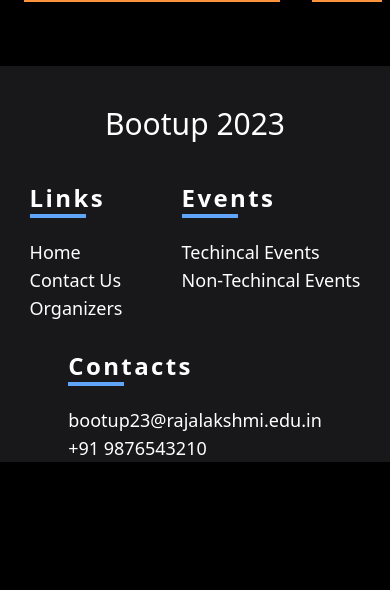
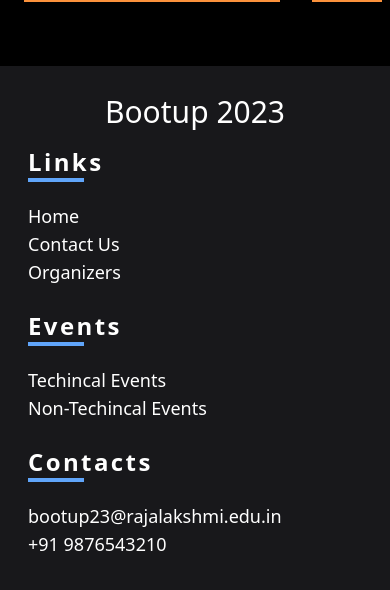
Before and after one commit to manosanjay-g/bootup23, a React (Create React App) app: page / in a window 390 px wide. Shown: the part 3602-4192 px from the top of the page. Before the commit the page ends 4064 px from the top, so only its background shows below. Built offline with nearby package versions, Linux system fonts and the light colour scheme.

Commit message:
fixed some alignment issues on mobile screens

```diff
--- a/src/components/Footer.jsx
+++ b/src/components/Footer.jsx
@@ -4,15 +4,15 @@
 const Footer = () => {
     //const location = useLocation();
     return (
-        <div id="footer" className="flex flex-col w-full bg-zinc-900">
-            <p className="text-white text-3xl my-10 text-center">Bootup 2023</p>
-            <div id="footer-items" className="flex flex-row flex-wrap justify-around">
+        <div id="footer" className="flex flex-col md:flex-row w-full p-7 bg-zinc-900 md:justify-start">
+            <p className="text-white text-3xl  text-center md:self-center">Bootup 2023</p>
+            <div id="footer-items" className="flex flex-col my-4 gap-y-6 md:flex-row md:justify-evenly md:w-full">
                 <div className="footer-item-links">
                     <p className="text-white font-semibold  justify-center text-2xl  tracking-widest text-2xl">Links</p>
                     <div className='h-1 w-14 bg-blue-400 mb-5'></div>
                     <p className="text-white text-white text-lg"><a href="/">Home</a></p>
                     <p className="text-white text-lg"><a href="/">Contact Us</a></p>
-                    <p className="text-white text-lg mb-7"><a href="/">Organizers</a></p>
+                    <p className="text-white text-lg"><a href="/">Organizers</a></p>
                 </div>
                 <div className="footer-item-events">
                     <p className="text-white font-semibold  justify-center text-2xl  tracking-widest text-2xl">Events</p>
--- a/src/views/EventDetails.jsx
+++ b/src/views/EventDetails.jsx
@@ -14,9 +14,9 @@
             initial={{ opacity: 0 }}
             animate={{ opacity: 1, transition: { duration: 1 } }}
             exit={{ opacity: 0 }}
-            id="event-details" className="flex flex-col py-7 px-4 bg-black">
+            id="event-details" className="flex flex-col pt-7 bg-black">
             <div
-                className="flex flex-col text-left pl-40 "
+                className="flex flex-col text-left px-5 md:px-12 "
                 id="event-description"
             >
                 <div class="light text-5xl mb-7" data-text={state.name.toUpperCase()}>
@@ -35,7 +35,7 @@
                 </div>
             </div>
             <div
-                className="flex flex-col text-left pl-40 my-7"
+                className="flex flex-col  text-left px-5 md:px-12 my-7"
                 id="event-description"
             >
                 <p className="text-white mb-2 font-semibold  justify-center text-2xl  tracking-widest">
@@ -46,7 +46,7 @@
                 </p>
             </div>
             <div
-                className="flex flex-col text-left pl-40 mt-7"
+                className="flex flex-col text-left px-5 md:px-12 mt-7"
                 id="event-description"
             >
                 <p className="text-white font-semibold  justify-center text-2xl mb-2 tracking-widest">
@@ -56,7 +56,7 @@
                     {state.description}
                 </p>
             </div>
-            <div className="text-left pl-40 mt-12 pd-" id="event-rules">
+            <div className="text-left px-5 md:px-12 mt-12 pd-" id="event-rules">
                 <p className="text-white font-semibold  justify-center text-2xl  tracking-widest">
                     RULES
                 </p>
@@ -74,7 +74,7 @@
             <div className="flex justify-center animate-bounce ">
                 <a
                     href="https://www.google.com"
-                    className="relative inline-flex items-center justify-start px-5 py-3 overflow-hidden font-bold group"
+                    className="relative inline-flex items-center justify-start px-5 md:px-12 py-3 overflow-hidden font-bold group"
                 >
                     <span className="w-32 h-32 rotate-45 translate-x-12 -translate-y-2 absolute left-0 top-0 bg-white opacity-[3%]"></span>
                     <span className="absolute top-0 left-0 w-48 h-48 -mt-1 transition-all duration-500 ease-in-out rotate-45 -translate-x-56 -translate-y-24 bg-white opacity-100 group-hover:-translate-x-8"></span>
@@ -98,7 +98,7 @@
                     })}
                 </div>
             </div>
-            <Footer/>
+            <Footer />
         </motion.div>
     );
 };
```
